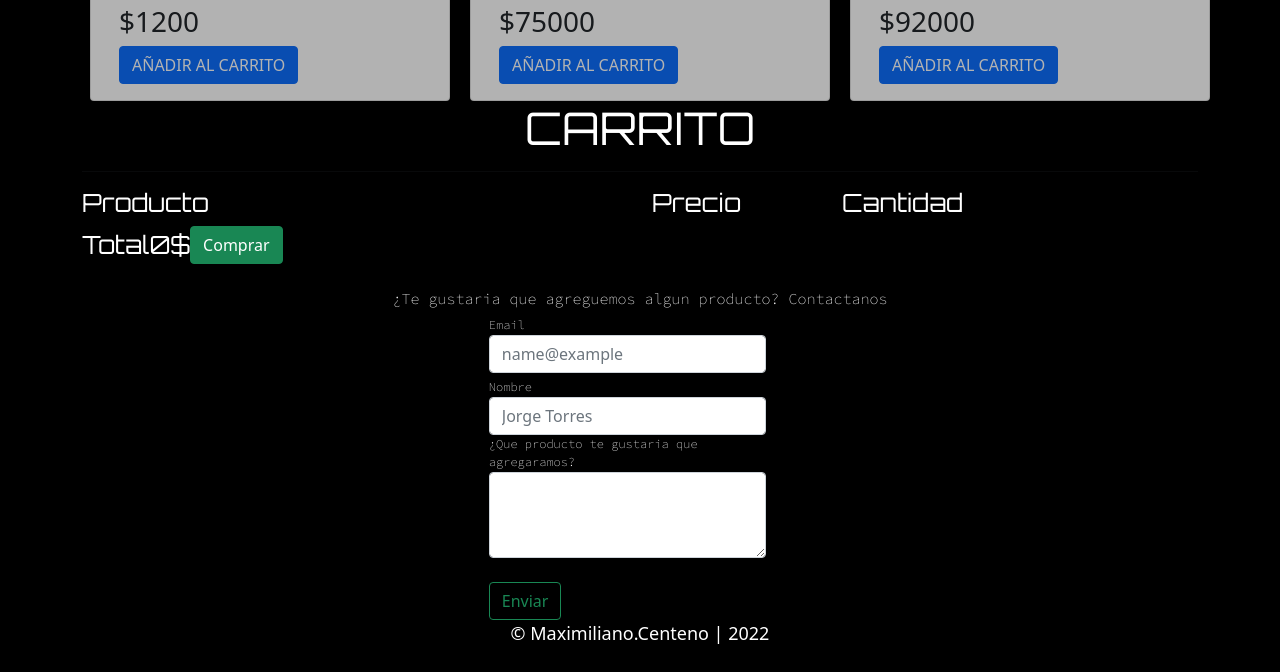
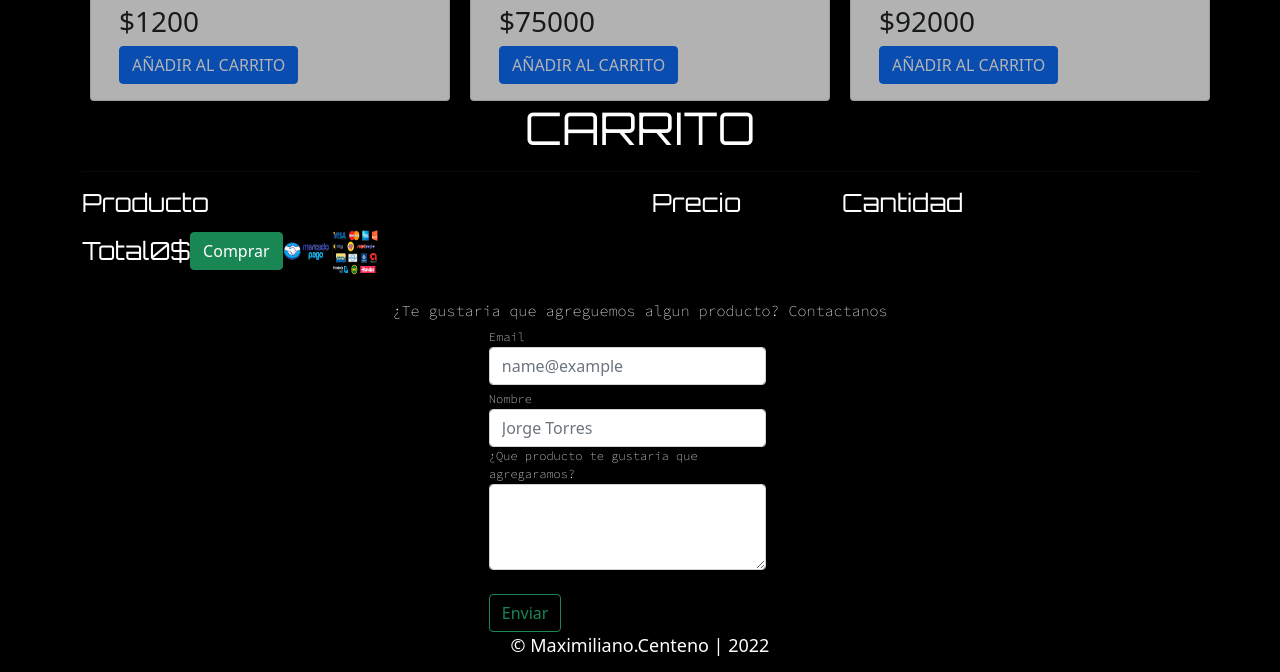
Before and after one commit to Kribly001/E-commerce, a website: page index.html in a window 1280 px wide. Shown: the part 752-1424 px from the top of the page. Drawn offline with nearby package versions, Linux system fonts and the light colour scheme; some packages are replaced by stand-ins of ours; a script that the page names is missing.

Commit message:
Mejoras en funcionamiento

```diff
--- a/index.html
+++ b/index.html
@@ -135,6 +135,7 @@
                         <p class=" textCarrito ml-4 mb-0 shoppingCartTotal">0$</p>
                         <button id="buttonSweet" class="btn btn-success ml-auto comprarButton" type="button"
                             data-toggle="modal" data-target="#comprarModal">Comprar</button>
+                            <img src="/Images/tarjetaCredito.png" alt="tarjetaCredito" width="95px" height="50px">
                     </div>
                 </div>
             </div>
```
Also changed, not shown: Images/tarjetaCredito.png (added).
